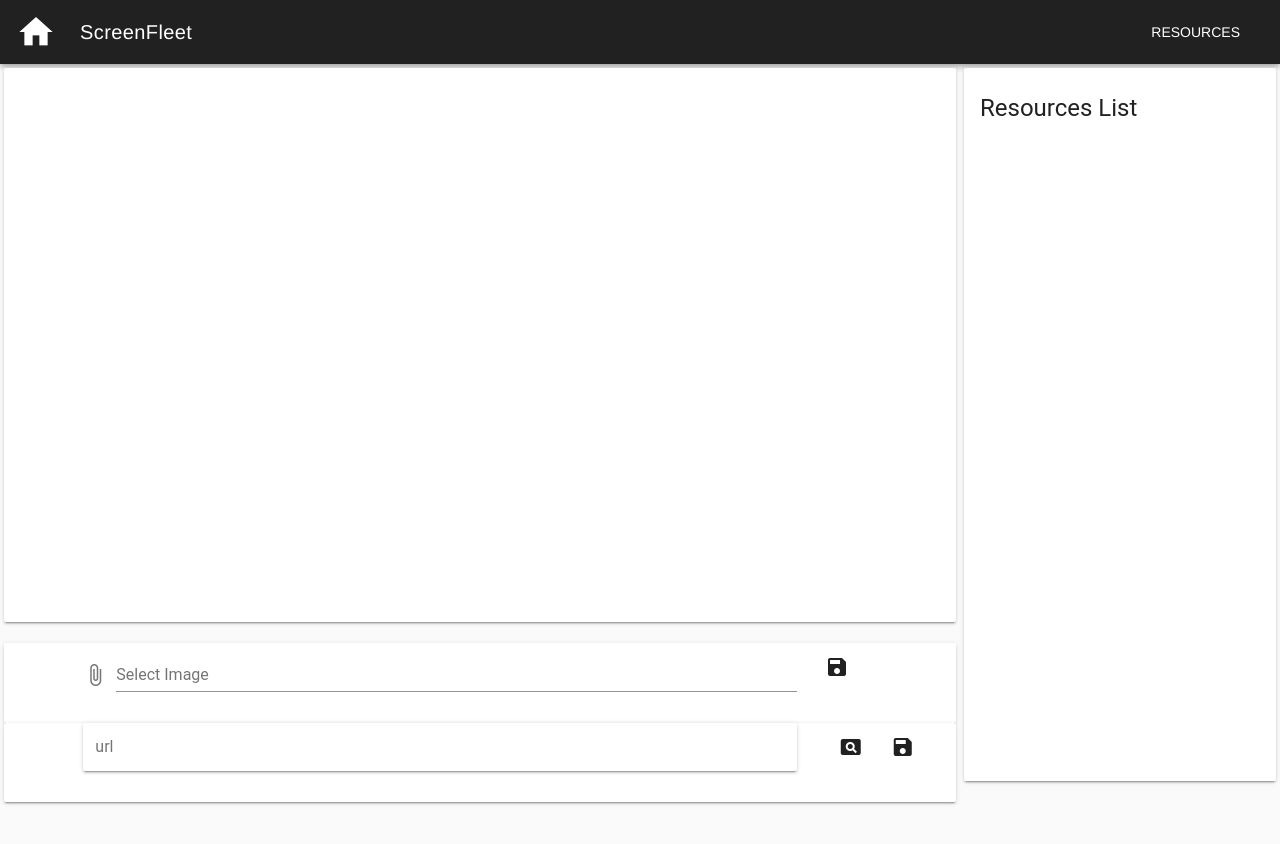
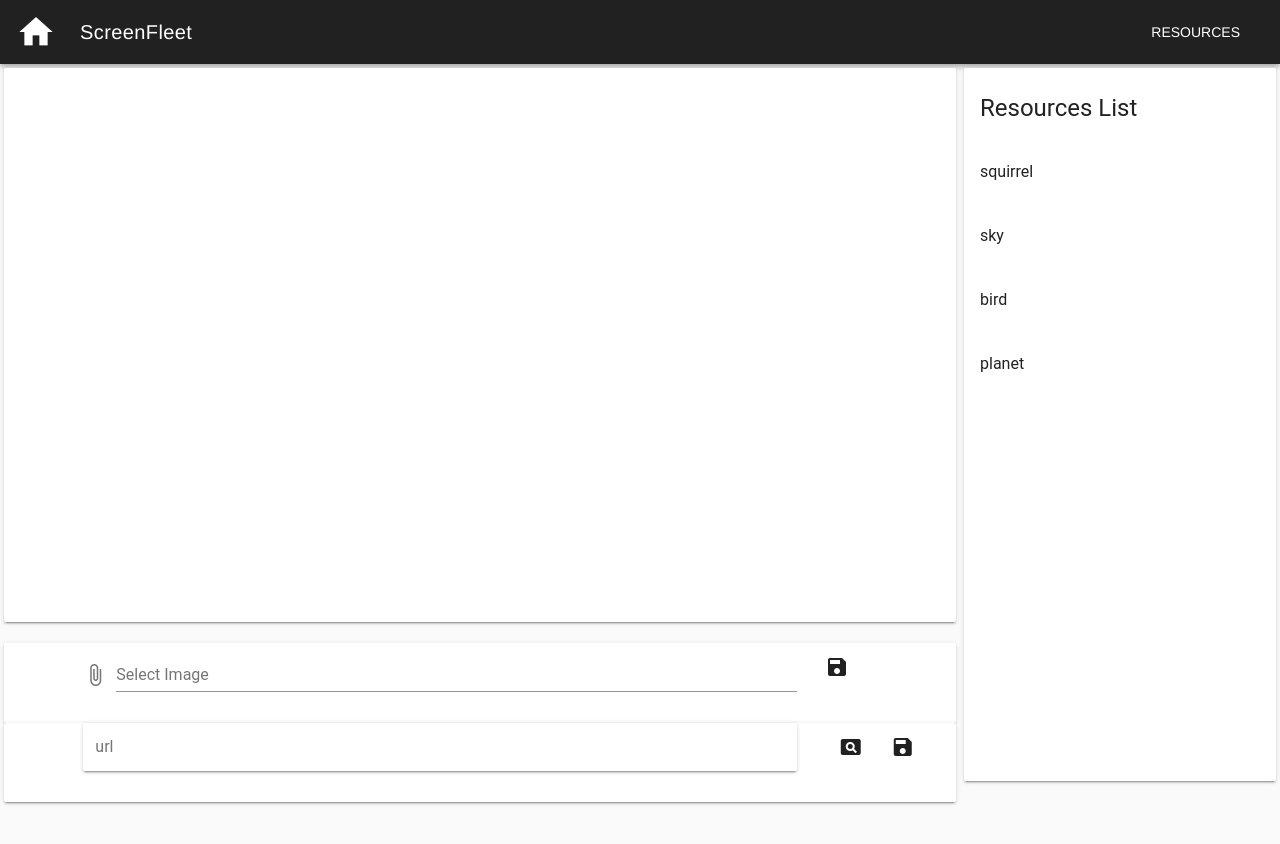
Before and after one commit to benjaminSureau/ScreenFleet, a Vue app: page /ResourcesView in a window 1280 px wide. Shown: the top 844 px of the page. Built offline with nearby package versions, Linux system fonts and the light colour scheme.

Commit message:
Display resources and can click on it

```diff
--- a/src/components/ResourcesView/resourcesListFrame.vue
+++ b/src/components/ResourcesView/resourcesListFrame.vue
@@ -6,9 +6,13 @@
                     <h3 class="headline mb-0">Resources List</h3>
                 </div>
             </v-card-title>
-            <v-card-text>
-
-            </v-card-text>
+            <v-list v-for="resource in items" :key="resource.url">
+                <v-list-tile @click="showImage(resource)">
+                    <v-list-tile-content>
+                        <v-list-tile-title v-html="resource.name"/>
+                    </v-list-tile-content>
+                </v-list-tile>
+            </v-list>
         </v-card>
 
     </div>
@@ -29,10 +33,10 @@ export default {
         return {
             id: null,
             items: [
-                'https://cdn.vuetifyjs.com/images/carousel/squirrel.jpg',
-                'https://cdn.vuetifyjs.com/images/carousel/sky.jpg',
-                'https://cdn.vuetifyjs.com/images/carousel/bird.jpg',
-                'https://cdn.vuetifyjs.com/images/carousel/planet.jpg',
+                {name: "squirrel", file : "", url :'https://cdn.vuetifyjs.com/images/carousel/squirrel.jpg'},
+                {name: "sky", file : "", url :'https://cdn.vuetifyjs.com/images/carousel/sky.jpg'},
+                {name: "bird", file : "", url :'https://cdn.vuetifyjs.com/images/carousel/bird.jpg'},
+                {name: "planet", file : "", url :'https://cdn.vuetifyjs.com/images/carousel/planet.jpg'}
             ]
 
         };
@@ -58,6 +62,9 @@ export default {
         addImageFromLocal(data){
             //todo...
         },
+        showImage(image) {
+            //todo...
+        }
 
     }
 };
```
